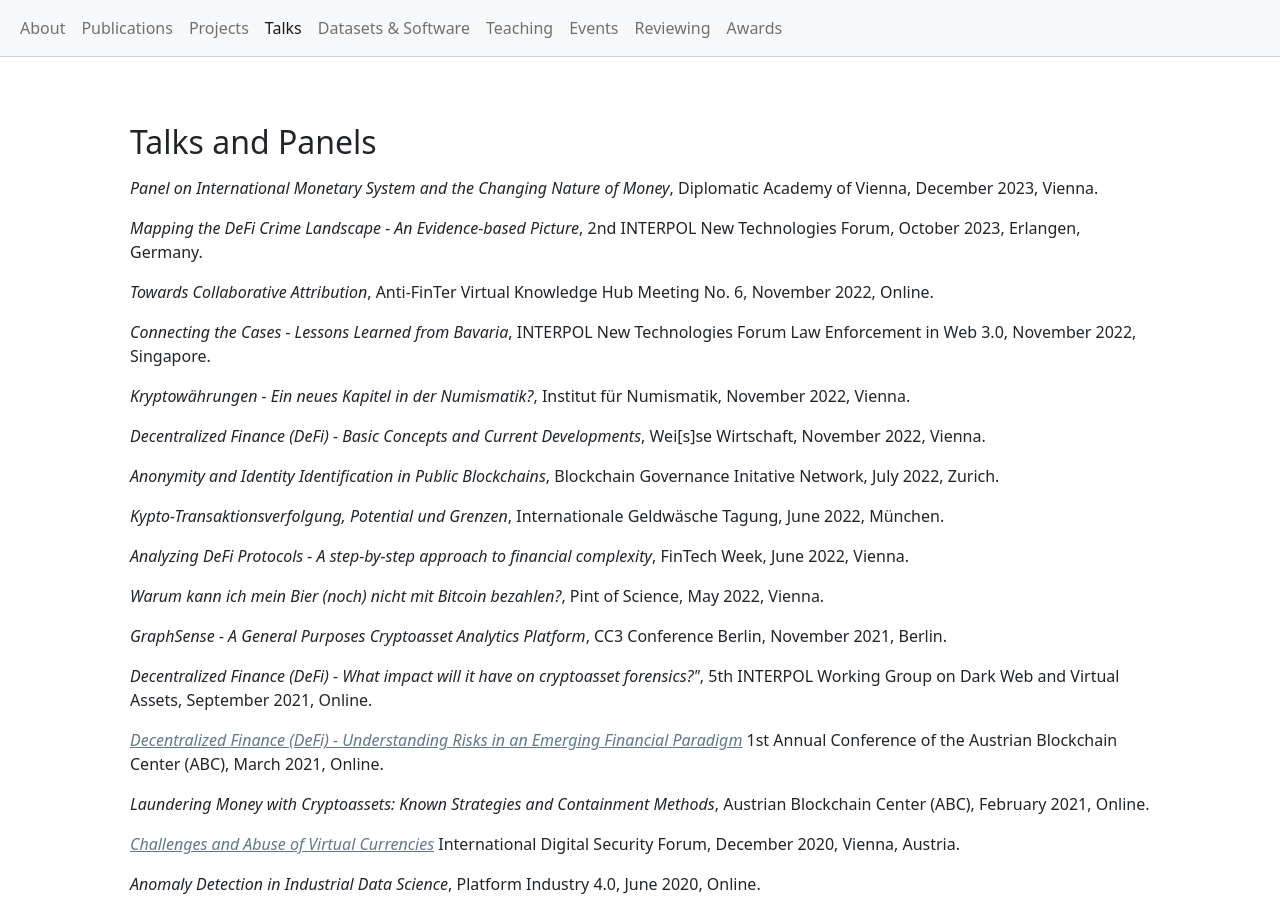
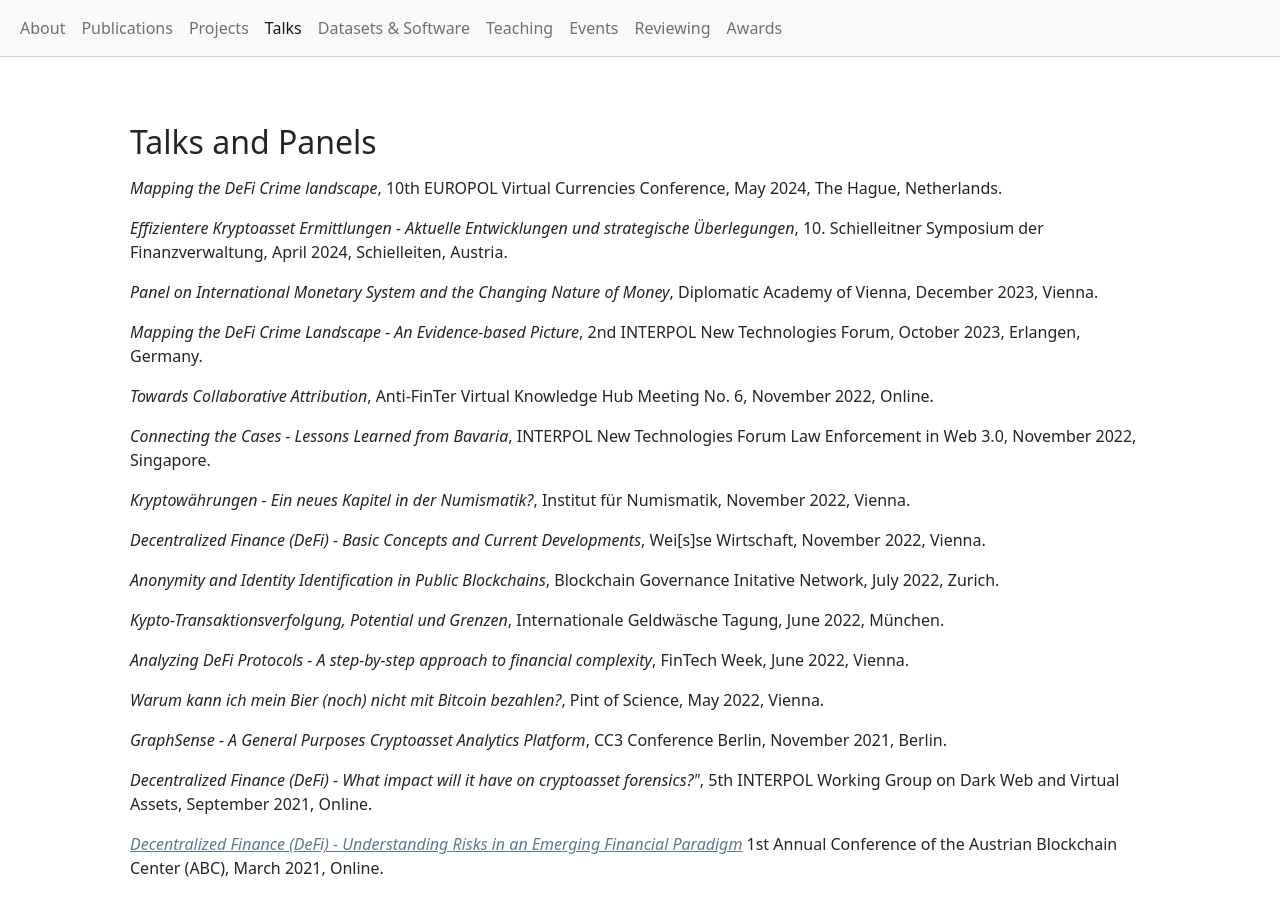
Before and after one commit to behas/behas.github.com, a Jekyll site: the page built from talks.html, in a window 1280 px wide and 900 px high. Built offline with Jekyll 4.4.1, drawn with Linux system fonts in a browser that asks for light colours; a style sheet for code colours, icons or effects is not loaded.

Commit message:
updated news + talks

```diff
--- a/_data/news.yml
+++ b/_data/news.yml
@@ -1,3 +1,8 @@
+- date: 2024-04-25
+  news: |
+    We achieved second place and won 60,000 EUR in the
+    <a href="https://bcgruppe.at/houskapreis/" target="_blank">2024 Houska Prize</a> for our research in the cryptoassets field.
+
 - date: 2024-04-02
   news: |
     New pre-print on <a href="https://arxiv.org/abs/2403.19530" target="_blank">Detecting Financial Bots in the Ethereum Blockchain</a>
--- a/_data/talks.yml
+++ b/_data/talks.yml
@@ -2,6 +2,18 @@
 #   venue:
 #   date:
 #   location:
+
+# 2024
+
+- title: Mapping the DeFi Crime landscape
+  venue: 10th EUROPOL Virtual Currencies Conference
+  date: 2024-05-08
+  location: The Hague, Netherlands
+
+- title: Effizientere Kryptoasset Ermittlungen - Aktuelle Entwicklungen und strategische Überlegungen
+  venue: 10. Schielleitner Symposium der Finanzverwaltung
+  date: 2024-04-03
+  location: Schielleiten, Austria
 
 # 2023
 
```
